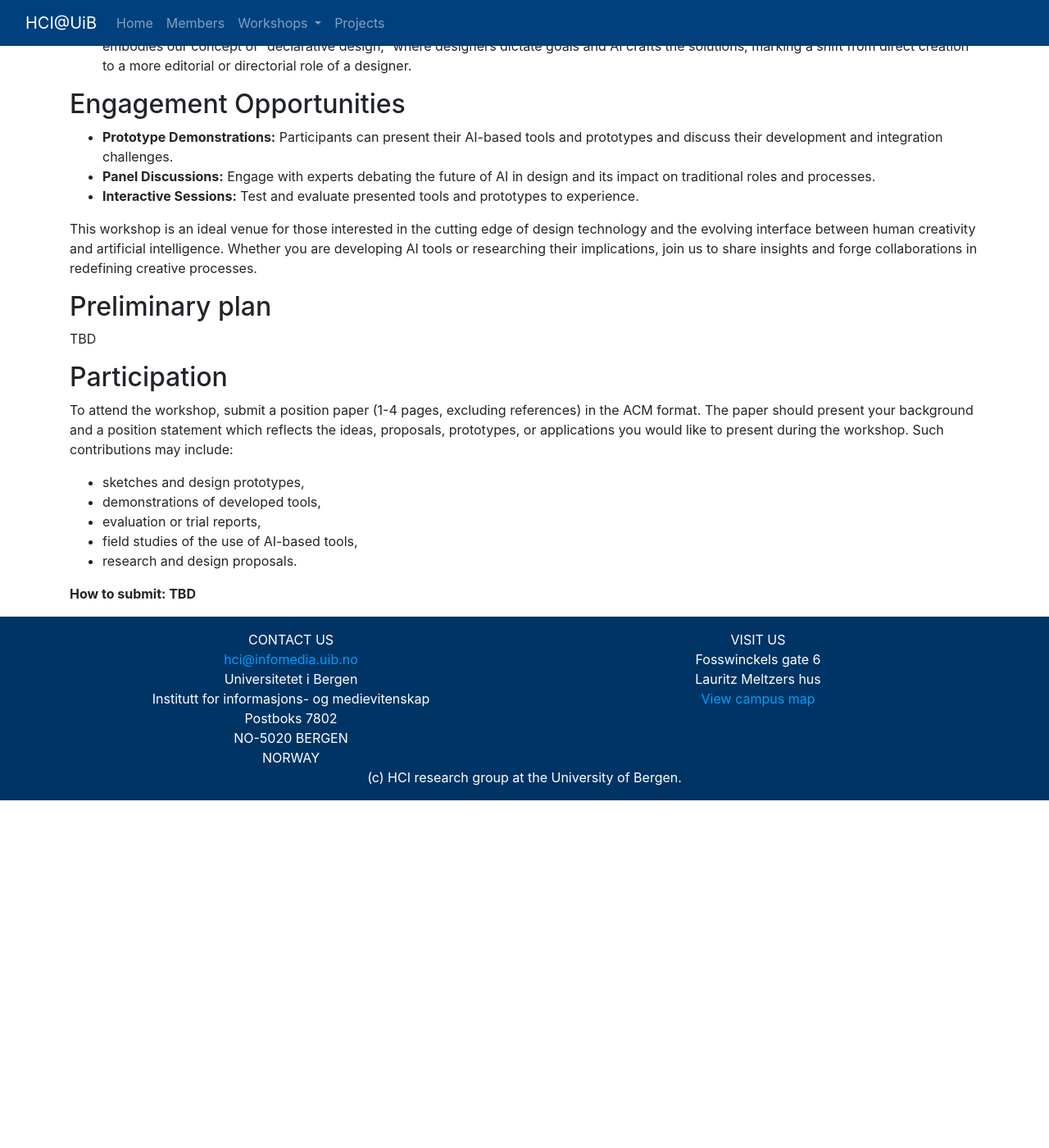
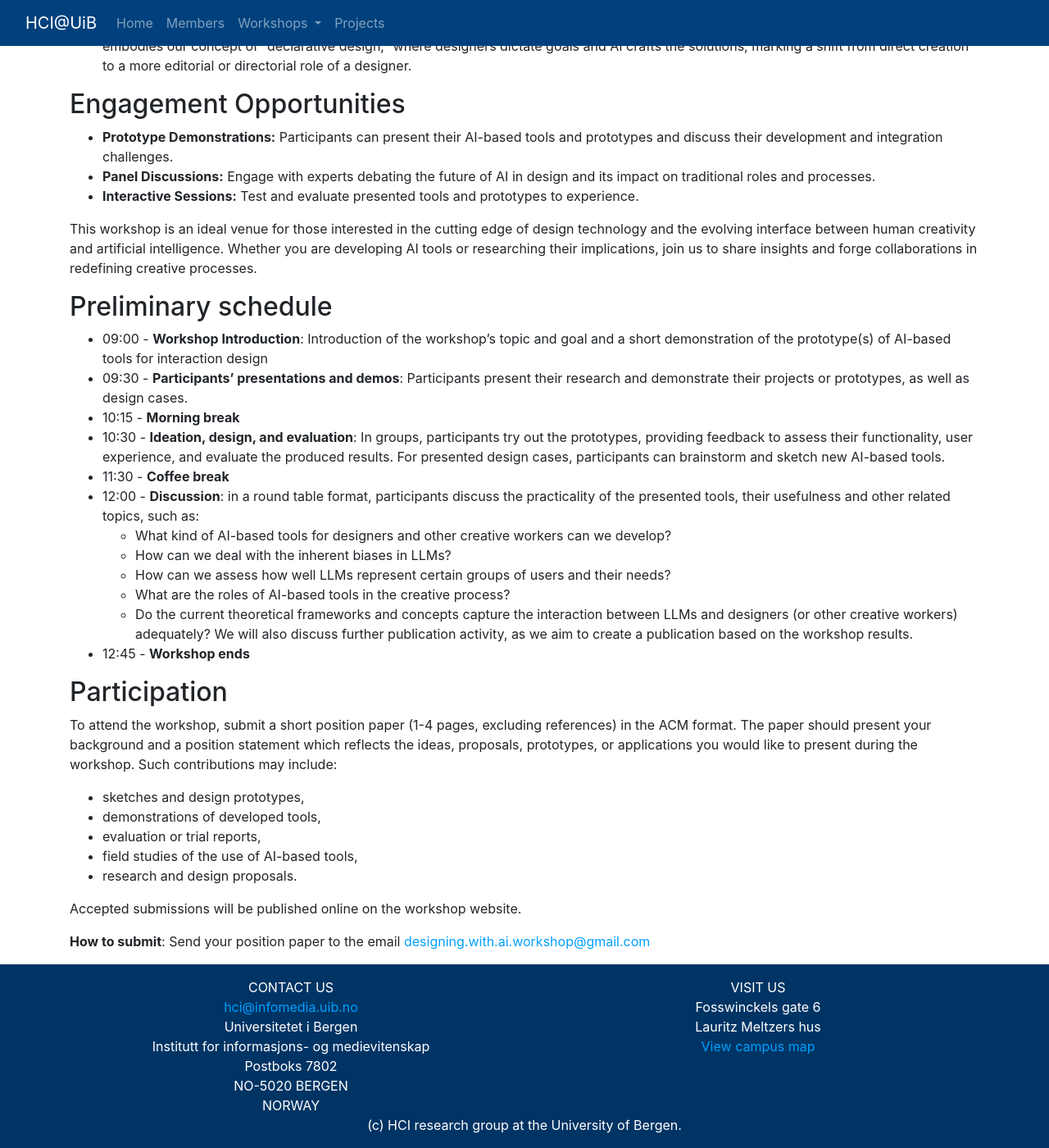
Before and after one commit to BergenHCI/bergenhci.github.io, a Jekyll site: the page built from ws/designing_with_ai.md, in a window 1280 px wide and 1400 px high, scrolled down 603 px. Shown: the whole window at 82% size. Built offline with Jekyll 4.4.1, drawn with Linux system fonts in a browser that asks for light colours; our own code applies the rules of GitHub Pages for plain Markdown files; before the commit the page ends 1579 px from its top, so only the background shows below that; some of the changed text lies outside the part shown.

Commit message:
ws website update

```diff
--- a/ws/designing_with_ai.md
+++ b/ws/designing_with_ai.md
@@ -28,13 +28,26 @@ Our workshop aims to delve deeper into the potential and practicality of LLMs in
 
 This workshop is an ideal venue for those interested in the cutting edge of design technology and the evolving interface between human creativity and artificial intelligence. Whether you are developing AI tools or researching their implications, join us to share insights and forge collaborations in redefining creative processes.
 
-## Preliminary plan
+## Preliminary schedule
 
-TBD
+* 09:00 - **Workshop Introduction**: Introduction of the workshop’s topic and goal and a short demonstration of the prototype(s) of AI-based tools for interaction design
+* 09:30 - **Participants’ presentations and demos**: Participants present their research and demonstrate their projects or prototypes, as well as design cases.
+* 10:15 - **Morning break**
+* 10:30 - **Ideation, design, and evaluation**: In groups, participants try out the prototypes, providing feedback to assess their functionality, user experience, and evaluate the produced results. For presented design cases, participants can brainstorm and sketch new AI-based tools.
+* 11:30 - **Coffee break**
+* 12:00 - **Discussion**: in a round table format, participants discuss the practicality of the presented tools, their usefulness and other related topics, such as:
+    - What kind of AI-based tools for designers and other creative workers can we develop?
+    - How can we deal with the inherent biases in LLMs?
+    - How can we assess how well LLMs represent certain groups of users and their needs?
+    - What are the roles of AI-based tools in the creative process?
+    - Do the current theoretical frameworks and concepts capture the interaction between LLMs and designers (or other creative workers) adequately?
+    We will also discuss further publication activity, as we aim to create a publication based on the workshop results.
+* 12:45 - **Workshop ends**
+
 
 ## Participation
 
-To attend the workshop, submit a position paper (1-4 pages, excluding references) in the ACM format. The paper should present your background and a position statement which reflects the ideas, proposals, prototypes, or applications you would like to present during the workshop. Such contributions may include:
+To attend the workshop, submit a short position paper (1-4 pages, excluding references) in the ACM format. The paper should present your background and a position statement which reflects the ideas, proposals, prototypes, or applications you would like to present during the workshop. Such contributions may include:
 
 - sketches and design prototypes,
 - demonstrations of developed tools,
@@ -42,4 +55,6 @@ To attend the workshop, submit a position paper (1-4 pages, excluding references
 - field studies of the use of AI-based tools,
 - research and design proposals.
 
-**How to submit: TBD**
+Accepted submissions will be published online on the workshop website.
+
+**How to submit**: Send your position paper to the email [designing.with.ai.workshop@gmail.com](designing.with.ai.workshop@gmail.com)
```
